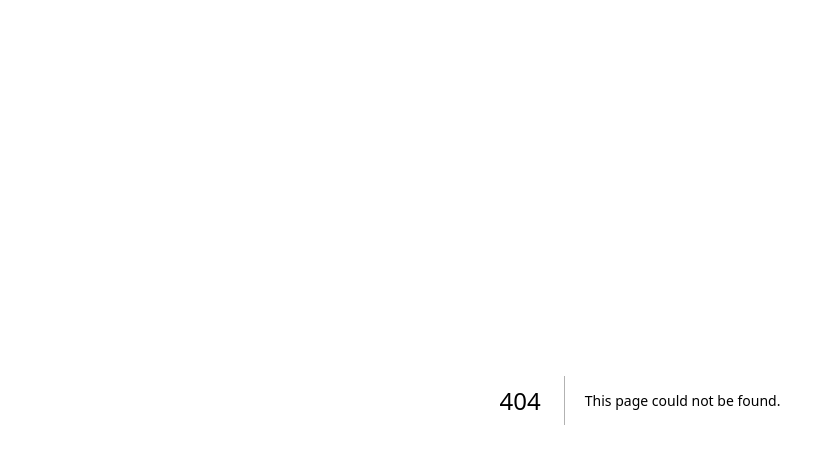
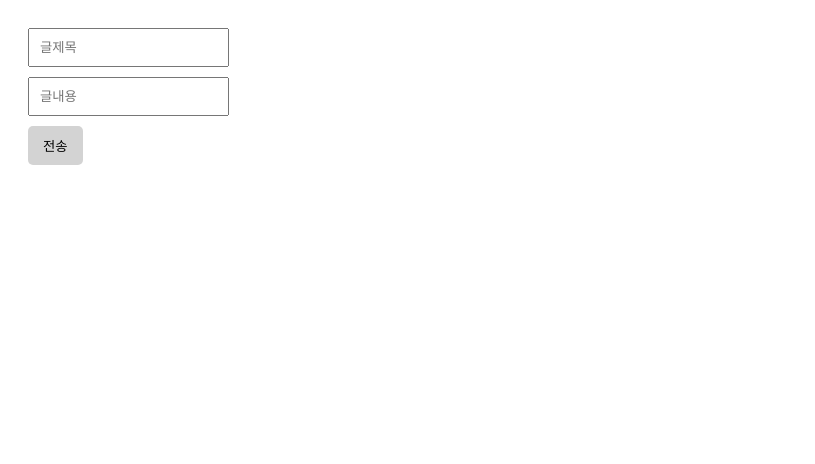
Before and after one commit to hyeon0208/nextjs-study, a Next.js app in the folder board/: page /write in a window 1280 px wide. Before the commit this address had no page. Shown: the top 464 px of the page, without its empty margins (0-815 px from the left). Built offline with nearby package versions, Linux system fonts and the light colour scheme.

Commit message:
feat: 게시글 추가 폼 , API 구현

```diff
--- /dev/null
+++ b/board/app/api/post/route.ts
@@ -0,0 +1,28 @@
+/**
+ * api/ 하위의 폴더 이름이 곧 API 경로가 되며, 파일이름은 route여야함 => api/text.ts => www.도메인.com/api/test
+ * 메서드 명에 따라 HTTP 메서드가 매핑됨
+ * https://nextjs.org/docs/app/api-reference/file-conventions/route
+ */
+
+import { connectDB } from "@/util/database";
+
+export async function POST(req: Request) {
+  const formData = await req.formData();
+  const title = formData.get('title');
+  const content = formData.get('content');
+  if (!title || !content) {
+    return Response.json({ error: '제목과 내용을 입력해주세요' }, { status: 400 });
+  }
+
+  try {
+    const db = (await connectDB).db('baord');
+    await db.collection('post').insertOne({ title, content });
+    return Response.json({ status: 200 });
+  } catch (error) {
+    console.error('DB 저장 에러 발생:', error);
+    return Response.json(
+      { error: '서버에서 오류가 발생했습니다. 잠시 후 다시 시도해주세요.' },
+      { status: 500 }
+    );
+  }
+}
--- /dev/null
+++ b/board/app/api/test/route.ts
@@ -0,0 +1,13 @@
+/**
+ * api/ 하위의 폴더 이름이 곧 API 경로가 되며, 파일이름은 route여야함 => api/text.ts => www.도메인.com/api/test
+ * 메서드 명에 따라 HTTP 메서드가 매핑됨
+ * https://nextjs.org/docs/app/api-reference/file-conventions/route
+ */
+
+type ResponseData = {
+  message: string
+}
+
+export async function GET() {
+  return Response.json({ message: 'Hello World222222' })
+}
--- a/board/app/globals.css
+++ b/board/app/globals.css
@@ -22,3 +22,18 @@
   color: rgb(15, 1, 1);
   margin : 5px 0px;
 }
+.p-20 {
+  padding: 20px;
+}
+input {
+  box-sizing: border-box;
+  padding: 10px;
+  display: block;
+  margin-bottom: 10px;
+}
+button {
+  padding: 10px 15px;
+  background: lightgray;
+  border: none;
+  border-radius: 5px;
+}
--- /dev/null
+++ b/board/app/write/page.tsx
@@ -0,0 +1,13 @@
+
+
+export default async function Write() {
+    return (
+        <div className="p-20">
+            <form action="/api/post" method="POST">
+                <input name="title" placeholder="글제목" />
+                <input name="content" placeholder="글내용" />
+                <button type="submit">전송</button>
+            </form>
+        </div>
+    )
+}
```
